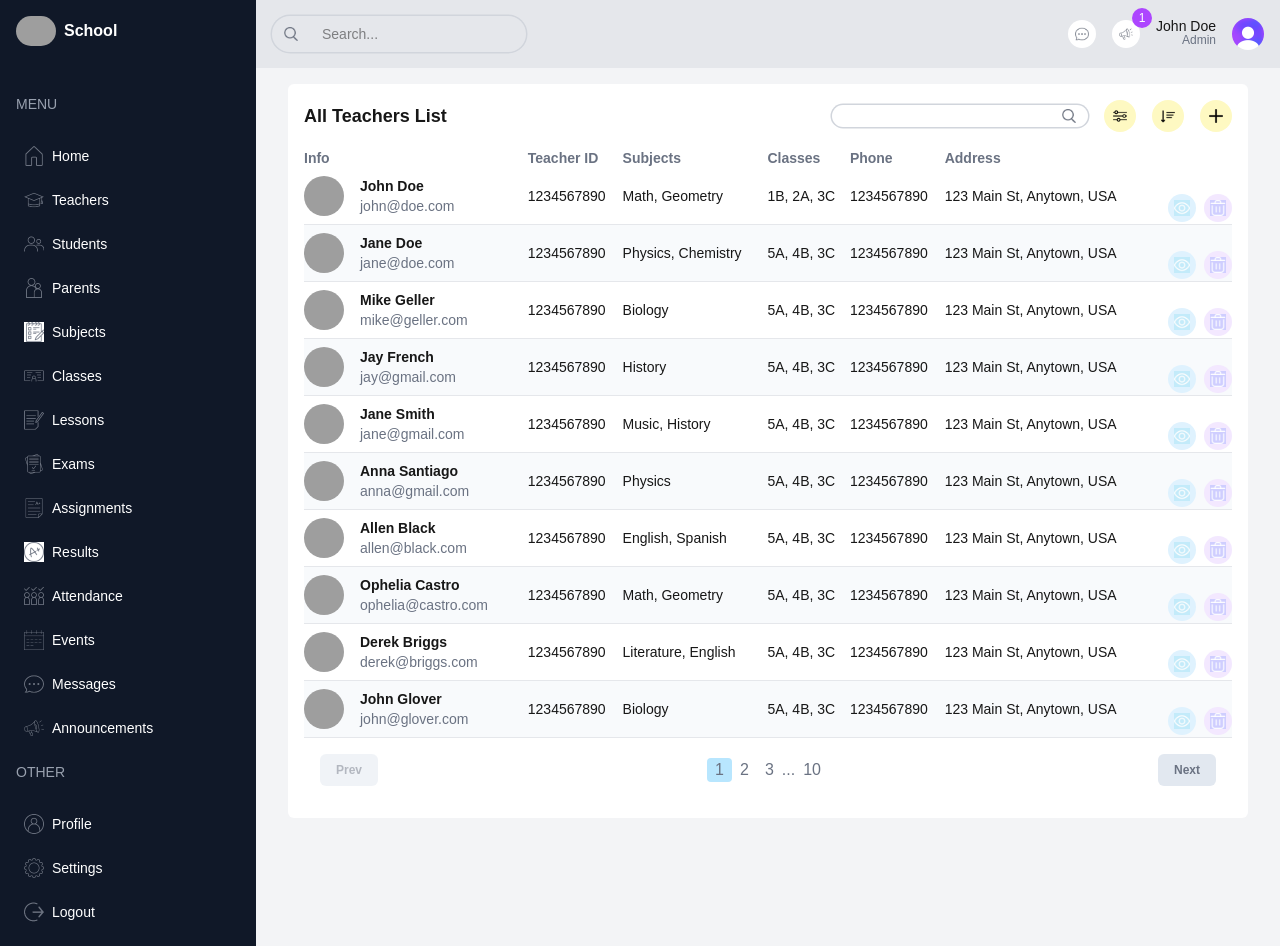
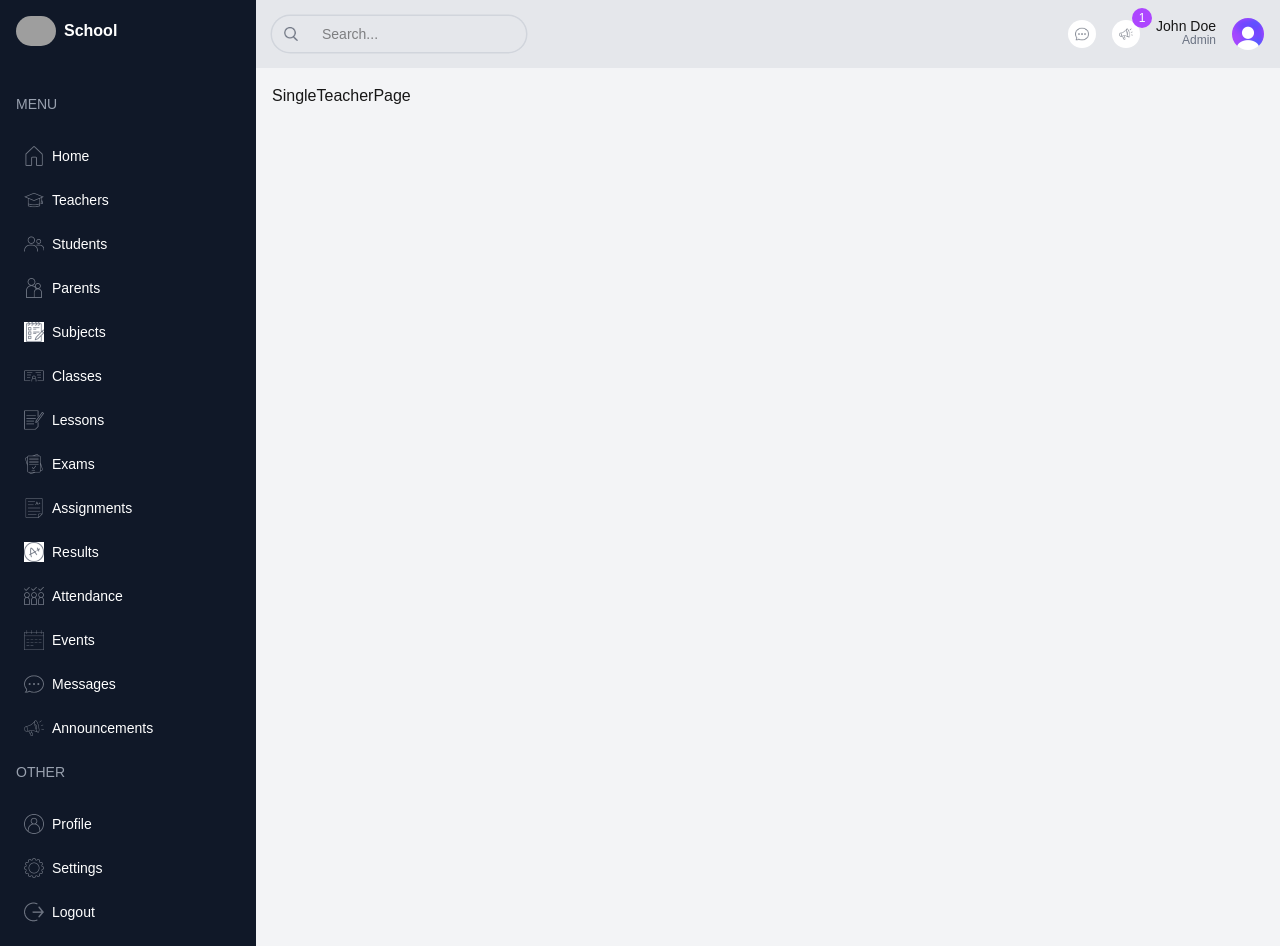
Before and after one commit to rumachoudhury/school-management-dashboard, a Next.js app: page /list/teachers in a window 1280 px wide. Built offline with nearby package versions, Linux system fonts and the light colour scheme; grey boxes are pictures that could not be loaded.

Commit message:
Created SingleTeacherPage

```diff
--- a/src/app/(dashboard)/list/teachers/page.tsx
+++ b/src/app/(dashboard)/list/teachers/page.tsx
@@ -1,180 +1,7 @@
-import Pagination from "@/src/components/Pagination";
-import Table from "@/src/components/Table";
+import React from "react";
 
-import TableSearch from "@/src/components/TableSearch";
-import Image from "next/image";
-import Link from "next/link";
-import { role, teachersData } from "@/src/lib/data";
+function SingleTeacherPage() {
+  return <div>SingleTeacherPage</div>;
+}
 
-type Column = {
-  header: string;
-  accessor: string;
-  className?: string;
-};
-
-type Teacher = {
-  id: number;
-  teacherId: string;
-  name: string;
-  email: string;
-  photo: string;
-  phone: string;
-  subjects: string[];
-  classes: string[];
-  address: string;
-};
-
-const columns: Column[] = [
-  {
-    header: "Info",
-    accessor: "info",
-  },
-  {
-    header: "Teacher ID",
-    accessor: "teacherId",
-    className: "hidden md:table-cell",
-  },
-  {
-    header: "Subjects",
-    accessor: "Subjects",
-    className: "hidden md:table-cell",
-  },
-  {
-    header: "Classes",
-    accessor: "classes",
-    className: "hidden md:table-cell",
-  },
-  {
-    header: "Phone",
-    accessor: "phone",
-    className: "hidden lg:table-cell",
-  },
-  {
-    header: "Address",
-    accessor: "address",
-    className: "hidden lg:table-cell",
-  },
-];
-
-export default function TeacherListPage() {
-  const renderRow = (item: Teacher) => {
-    return (
-      <tr
-        key={item.id}
-        className="border-b border-gray-200 even:bg-slate-50 text-sm hover:bg-purple-50 transition-colors"
-      >
-        <td className="flex items-center justify-between">
-          <Link
-            href={`/list/teachers/${item.id}`}
-            className="flex items-center gap-4 py-2"
-          >
-            <Image
-              src={item.photo}
-              alt=""
-              width={40}
-              height={40}
-              className="w-10 h-10 rounded-full object-cover"
-            />
-
-            <div className="flex flex-col">
-              <h3 className="font-semibold">{item.name}</h3>
-              <p className="text-sm text-gray-500">{item.email}</p>
-            </div>
-          </Link>
-        </td>
-
-        <td className="hidden md:table-cell">{item.teacherId}</td>
-
-        <td className="hidden md:table-cell">{item.subjects.join(", ")}</td>
-
-        <td className="hidden md:table-cell">{item.classes.join(", ")}</td>
-
-        <td className="hidden lg:table-cell">{item.phone}</td>
-
-        <td className="hidden lg:table-cell">{item.address}</td>
-
-        <td className="flex items-center gap-2 justify-end">
-          <Link href={`/list/teachers/${item.id}`}>
-            <button className="w-7 h-7 flex items-center justify-center rounded-full bg-sky-100">
-              <Image
-                src="/images/school-management-dashboard/view.png"
-                alt="View"
-                width={16}
-                height={16}
-              />
-            </button>
-          </Link>
-          {role === "admin" && (
-            <button className="w-7 h-7 flex items-center justify-center rounded-full bg-purple-100">
-              <Image
-                src="/images/school-management-dashboard/delete.png"
-                alt="View"
-                width={16}
-                height={16}
-              />
-            </button>
-          )}
-        </td>
-      </tr>
-    );
-  };
-
-  return (
-    <div className="bg-white p-4 rounded-md flex-1 m-4 mt-0">
-      {/* Top */}
-      <div className="flex items-center justify-between">
-        <h2 className="hidden md:block text-lg font-semibold">
-          All Teachers List
-        </h2>
-
-        <div className="flex flex-col md:flex-row items-center gap-4 w-full md:w-auto">
-          <div className="w-64">
-            <TableSearch />
-          </div>
-
-          <div className="flex items-center gap-4 self-end">
-            <button className="w-8 h-8 flex items-center justify-center rounded-full bg-yellow-100">
-              <Image
-                src="/images/school-management-dashboard/filter.png"
-                alt="Filter"
-                width={14}
-                height={14}
-              />
-            </button>
-
-            <button className="w-8 h-8 flex items-center justify-center rounded-full bg-yellow-100">
-              <Image
-                src="/images/school-management-dashboard/sort.png"
-                alt="Filter"
-                width={14}
-                height={14}
-              />
-            </button>
-
-            {role === "admin" && (
-              <button className="w-8 h-8 flex items-center justify-center rounded-full bg-yellow-100">
-                <Image
-                  src="/images/school-management-dashboard/plus.png"
-                  alt="Filter"
-                  width={14}
-                  height={14}
-                />
-              </button>
-            )}
-          </div>
-        </div>
-      </div>
-
-      {/* List */}
-      <div className="">
-        {/* <Table columns={columns} data={teachers} renderRow={renderRow} /> */}
-        <Table columns={columns} data={teachersData} renderRow={renderRow} />
-      </div>
-
-      {/* Pagination */}
-      <div className="">
-        <Pagination />
-      </div>
-    </div>
-  );
-}
+export default SingleTeacherPage;
```
